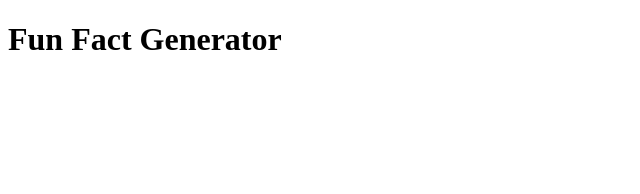
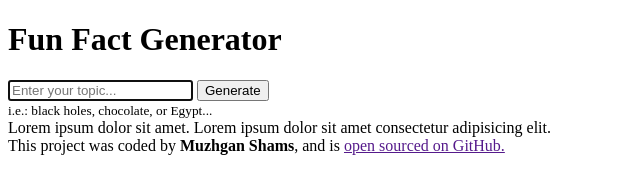
Before and after one commit to Muzhgan-shams/AI-Generator, a plain HTML site: page index.html in a window 1280 px wide. Shown: the whole page, without its empty margins (0-640 px from the left). Drawn offline with Linux system fonts and the light colour scheme.

Commit message:
Add basic structure of HTML

```diff
--- a/index.html
+++ b/index.html
@@ -9,9 +9,28 @@
   <body>
     <header>
       <h1>Fun Fact Generator</h1>
+      <form>
+        <input
+          type="text"
+          placeholder="Enter your topic..."
+          autocomplete="off"
+          autofocus
+          required
+        />
+        <input type="submit" value="Generate" />
+      </form>
+      <small>i.e.: black holes, chocolate, or Egypt... </small>
     </header>
-    <main></main>
-    <footer></footer>
+    <main>
+      <div>
+        Lorem ipsum dolor sit amet. Lorem ipsum dolor sit amet consectetur
+        adipisicing elit.
+      </div>
+    </main>
+    <footer>
+      This project was coded by <strong>Muzhgan Shams</strong>, and is
+      <a href="">open sourced on GitHub.</a>
+    </footer>
     <script src="/src/script.js"></script>
   </body>
 </html>
```
